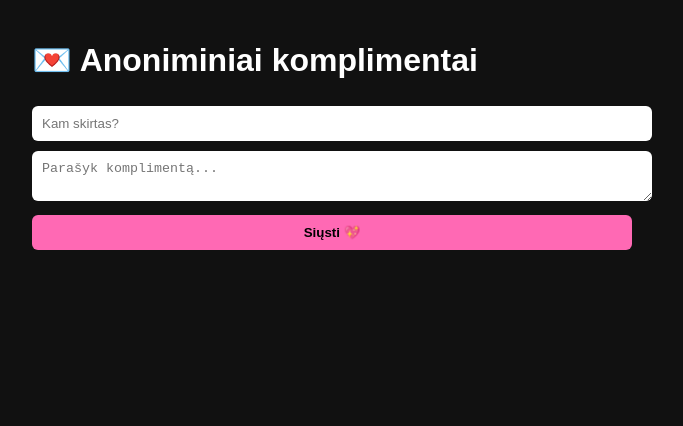
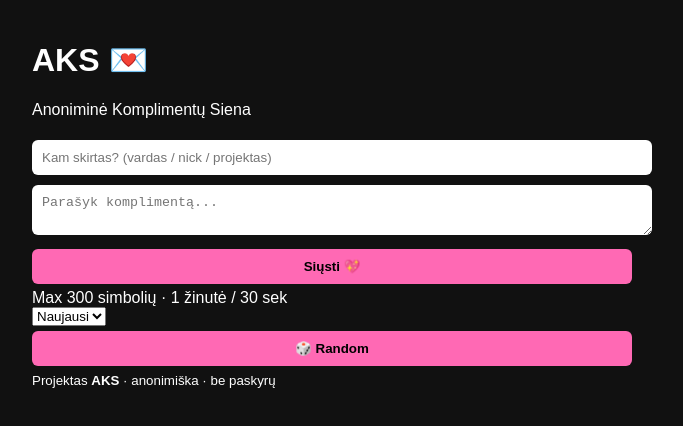
Before and after one commit to leo001-creator/AKS, a plain HTML site: page index.html in a window 1280 px wide. Shown: the whole page, without its empty margins (308-991 px from the left). Drawn offline with Linux system fonts and the light colour scheme; no server answers.

Commit message:
Update index.html

```diff
--- a/index.html
+++ b/index.html
@@ -1,21 +1,41 @@
 <!DOCTYPE html>
 <html lang="lt">
 <head>
-  <meta charset="UTF-8">
-  <title>Anoniminiai komplimentai</title>
-  <link rel="stylesheet" href="style.css">
+  <meta charset="UTF-8" />
+  <title>AKS – Anoniminė Komplimentų Siena</title>
+  <meta name="viewport" content="width=device-width, initial-scale=1" />
+  <meta name="description" content="AKS – anonimiškai siųsk komplimentus. Be paskyrų." />
+  <link rel="stylesheet" href="style.css" />
 </head>
 <body>
 
-<h1>💌 Anoniminiai komplimentai</h1>
+<div class="app">
+  <header>
+    <h1>AKS 💌</h1>
+    <p>Anoniminė Komplimentų Siena</p>
+  </header>
 
-<form id="form">
-  <input id="to" placeholder="Kam skirtas?" maxlength="30" required>
-  <textarea id="text" placeholder="Parašyk komplimentą..." maxlength="200" required></textarea>
-  <button type="submit">Siųsti 💖</button>
-</form>
+  <section class="form">
+    <input id="to" placeholder="Kam skirtas? (vardas / nick / projektas)" maxlength="40">
+    <textarea id="text" placeholder="Parašyk komplimentą..." maxlength="300"></textarea>
+    <button id="send">Siųsti 💖</button>
+    <div class="hint">Max 300 simbolių · 1 žinutė / 30 sek</div>
+  </section>
 
-<div id="wall"></div>
+  <section class="controls">
+    <select id="sort">
+      <option value="new">Naujausi</option>
+      <option value="top">Top ❤️</option>
+    </select>
+    <button id="random">🎲 Random</button>
+  </section>
+
+  <section id="wall" class="wall"></section>
+
+  <footer>
+    <small>Projektas <b>AKS</b> · anonimiška · be paskyrų</small>
+  </footer>
+</div>
 
 <script type="module" src="app.js"></script>
 </body>
```
